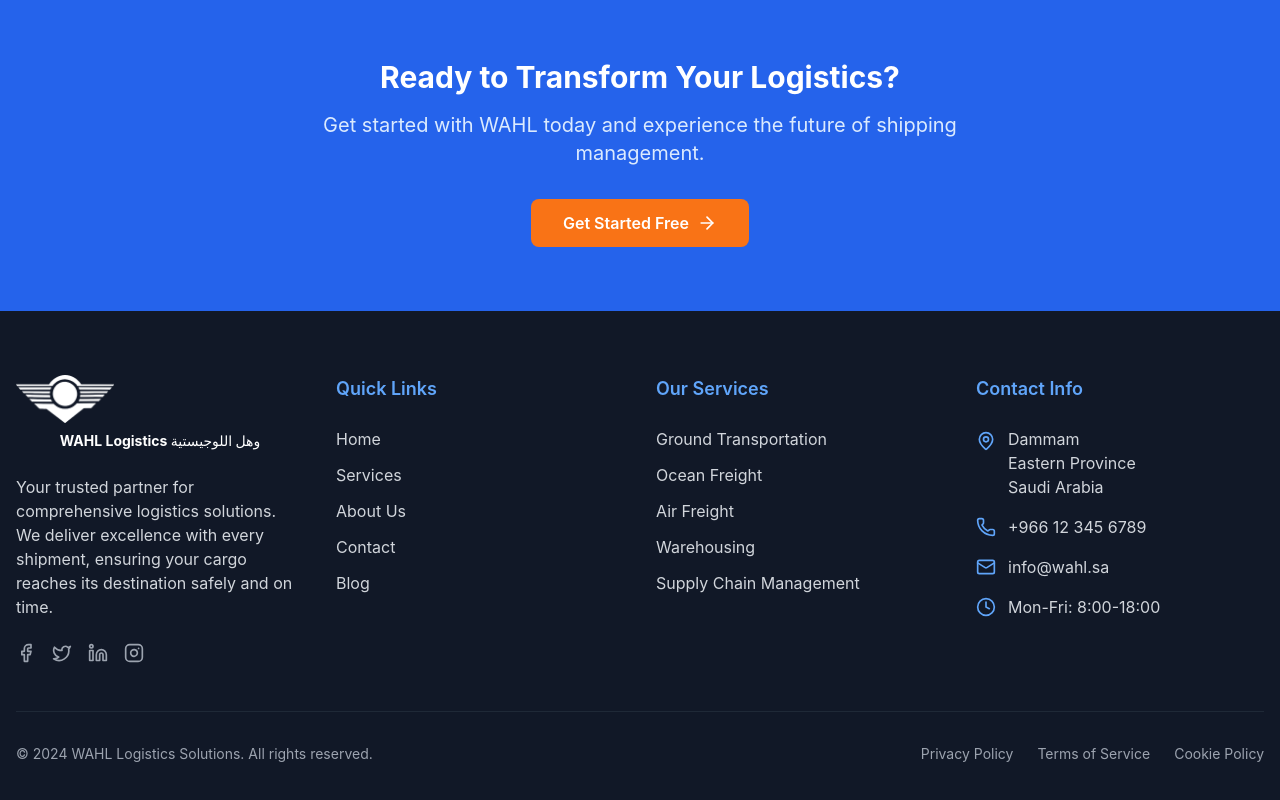
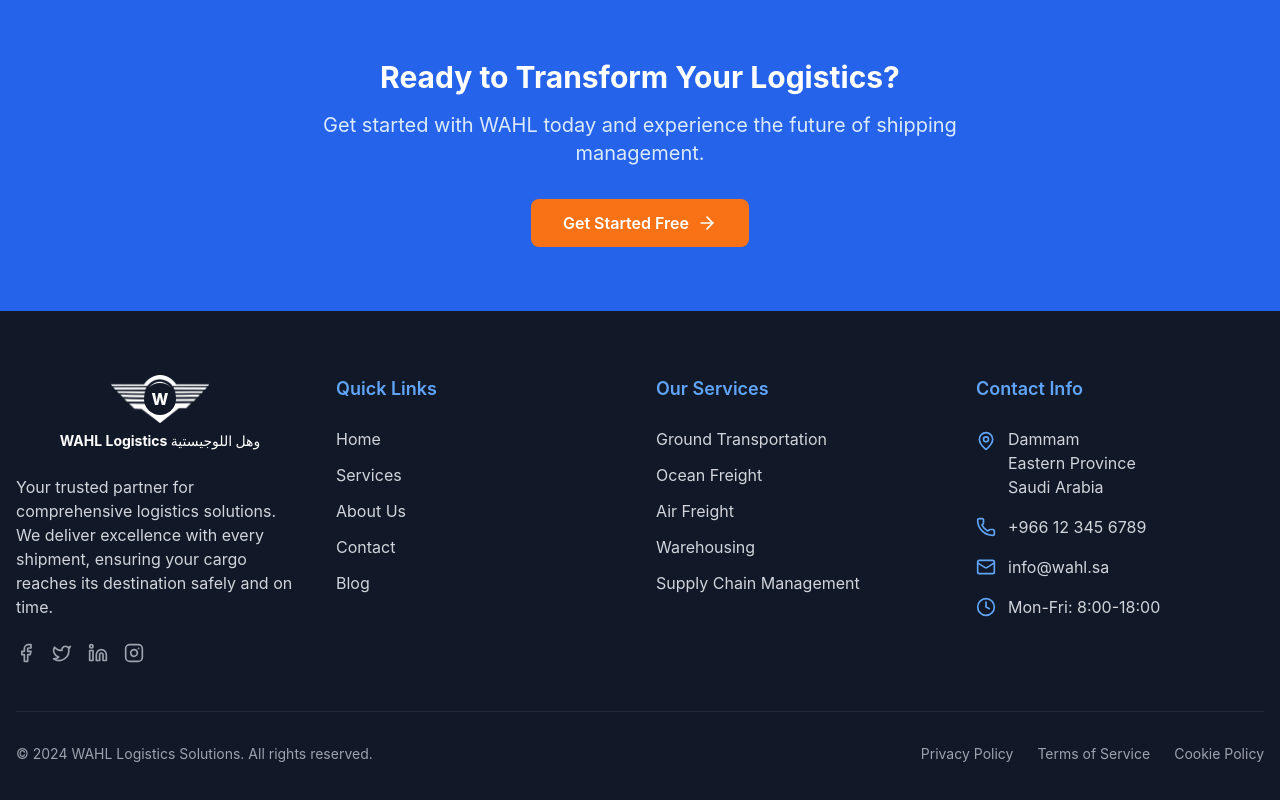
Before and after one commit to Jalal-Nasser/wahl, a React (Vite) app: page / in a window 1280 px wide. Shown: the part 2275-3075 px from the top of the page. Built offline with nearby package versions, Linux system fonts and the light colour scheme; no server answers; the database is empty.

Commit message:
Footer: overlay dark circle to remove emblem fill and add centered white 'W'; center brand text below logo

```diff
--- a/src/components/Footer.tsx
+++ b/src/components/Footer.tsx
@@ -8,9 +8,15 @@ export default function Footer() {
         <div className="grid grid-cols-1 md:grid-cols-2 lg:grid-cols-4 gap-8">
           {/* Company Info */}
           <div>
-            <div className="mb-6 text-center">
-              <img src="/logo.png" alt="WAHL" className="h-12 w-auto mb-2" style={{ filter: 'brightness(0) invert(1)' }} />
-              <div className="text-sm font-bold text-white">WAHL Logistics وهل اللوجيستية</div>
+            <div className="mb-6 flex flex-col items-center">
+              <div className="relative mb-2">
+                <img src="/logo.png" alt="WAHL" className="h-12 w-auto" style={{ filter: 'brightness(0) invert(1)' }} />
+                <div className="absolute inset-0 flex items-center justify-center">
+                  <div className="w-8 h-8 rounded-full" style={{ backgroundColor: '#111827' }}></div>
+                  <span className="absolute text-white font-extrabold text-base">W</span>
+                </div>
+              </div>
+              <div className="text-sm font-bold text-white text-center">WAHL Logistics وهل اللوجيستية</div>
             </div>
             <p className="text-gray-300 mb-6">
               Your trusted partner for comprehensive logistics solutions.
```
